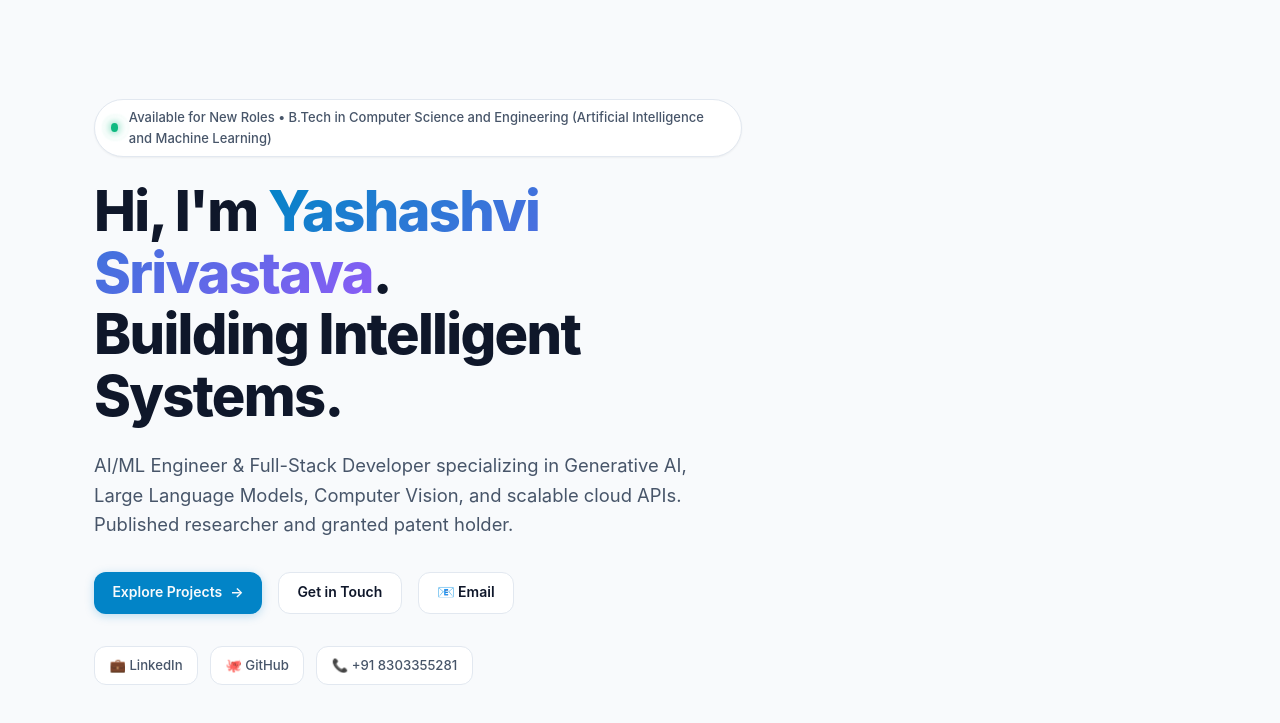
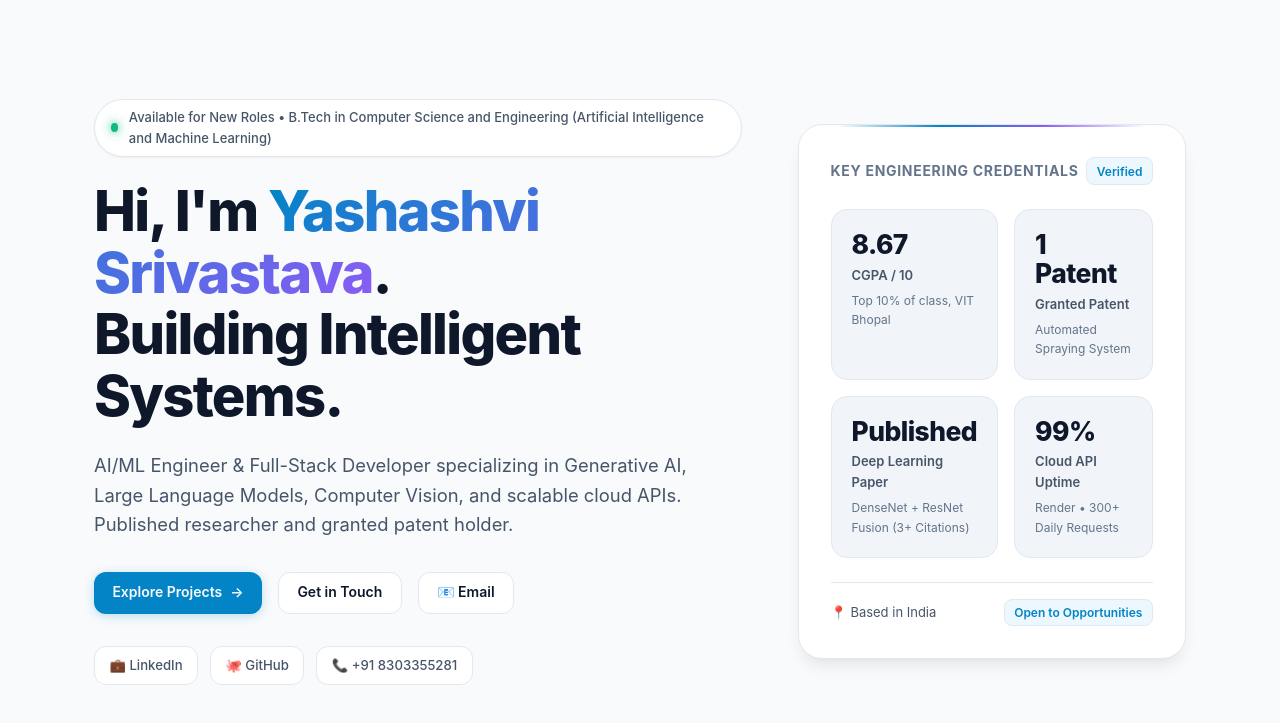
Before and after one commit to yashashvisri/Portfolio-yashashvi, a plain HTML site: page index.html in a window 1280 px wide. Shown: the part 75-798 px from the top of the page. Drawn offline with Linux system fonts and the light colour scheme; a script that the page names is missing.

Commit message:
feat: add quick highlights metric cards in hero

```diff
--- a/css/components.css
+++ b/css/components.css
@@ -340,3 +340,106 @@
     font-size: 2.75rem;
   }
 }
+
+
+/* ==========================================================================
+   Hero Highlights & Metric Cards
+   ========================================================================== */
+
+.hero-highlights-box {
+  background: var(--bg-card);
+  border: 1px solid var(--border-color);
+  border-radius: var(--radius-xl);
+  padding: 2rem;
+  box-shadow: var(--shadow-lg);
+  display: flex;
+  flex-direction: column;
+  gap: 1.5rem;
+  position: relative;
+}
+
+.hero-highlights-box::before {
+  content: "";
+  position: absolute;
+  top: 0;
+  left: 10%;
+  right: 10%;
+  height: 2px;
+  background: linear-gradient(90deg, transparent, var(--primary), var(--accent-purple), transparent);
+}
+
+.highlights-header {
+  display: flex;
+  align-items: center;
+  justify-content: space-between;
+}
+
+.highlights-title {
+  font-size: 0.875rem;
+  font-weight: 700;
+  text-transform: uppercase;
+  letter-spacing: 0.05em;
+  color: var(--text-muted);
+}
+
+.highlights-tag {
+  font-size: 0.75rem;
+  font-weight: 600;
+  padding: 0.2rem 0.6rem;
+  border-radius: var(--radius-sm);
+  background-color: var(--bg-accent);
+  color: var(--primary);
+  border: 1px solid var(--border-color);
+}
+
+.metrics-grid {
+  display: grid;
+  grid-template-columns: 1fr 1fr;
+  gap: 1rem;
+}
+
+.metric-card {
+  padding: 1.25rem;
+  background-color: var(--bg-tertiary);
+  border: 1px solid var(--border-color);
+  border-radius: var(--radius-lg);
+  display: flex;
+  flex-direction: column;
+  gap: 0.35rem;
+  transition: all var(--transition-normal);
+}
+
+.metric-card:hover {
+  transform: translateY(-2px);
+  border-color: var(--primary);
+  box-shadow: var(--shadow-md);
+}
+
+.metric-value {
+  font-size: 1.65rem;
+  font-weight: 800;
+  color: var(--text-primary);
+  line-height: 1.1;
+  letter-spacing: -0.02em;
+}
+
+.metric-label {
+  font-size: 0.8125rem;
+  font-weight: 600;
+  color: var(--text-secondary);
+}
+
+.metric-sub {
+  font-size: 0.75rem;
+  color: var(--text-muted);
+}
+
+.highlights-footer {
+  padding-top: 1rem;
+  border-top: 1px solid var(--border-color);
+  display: flex;
+  align-items: center;
+  justify-content: space-between;
+  font-size: 0.8125rem;
+  color: var(--text-secondary);
+}
--- a/js/main.js
+++ b/js/main.js
@@ -92,6 +92,51 @@ function renderHero() {
   main.innerHTML = heroHTML;
 }
 
+function renderHighlights() {
+  const container = document.getElementById('hero-highlights-container');
+  if (!container || !portfolioData) return;
+
+  container.innerHTML = `
+    <div class="hero-highlights-box">
+      <div class="highlights-header">
+        <span class="highlights-title">Key Engineering Credentials</span>
+        <span class="highlights-tag">Verified</span>
+      </div>
+
+      <div class="metrics-grid">
+        <div class="metric-card">
+          <div class="metric-value gradient-text">8.67</div>
+          <div class="metric-label">CGPA / 10</div>
+          <div class="metric-sub">Top 10% of class, VIT Bhopal</div>
+        </div>
+
+        <div class="metric-card">
+          <div class="metric-value">1 Patent</div>
+          <div class="metric-label">Granted Patent</div>
+          <div class="metric-sub">Automated Spraying System</div>
+        </div>
+
+        <div class="metric-card">
+          <div class="metric-value">Published</div>
+          <div class="metric-label">Deep Learning Paper</div>
+          <div class="metric-sub">DenseNet + ResNet Fusion (3+ Citations)</div>
+        </div>
+
+        <div class="metric-card">
+          <div class="metric-value">99%</div>
+          <div class="metric-label">Cloud API Uptime</div>
+          <div class="metric-sub">Render &bull; 300+ Daily Requests</div>
+        </div>
+      </div>
+
+      <div class="highlights-footer">
+        <span>📍 Based in India</span>
+        <span class="highlights-tag">Open to Opportunities</span>
+      </div>
+    </div>
+  `;
+}
+
 function setupScrollAnimations() {
   const observer = new IntersectionObserver((entries) => {
     entries.forEach(entry => {
```
